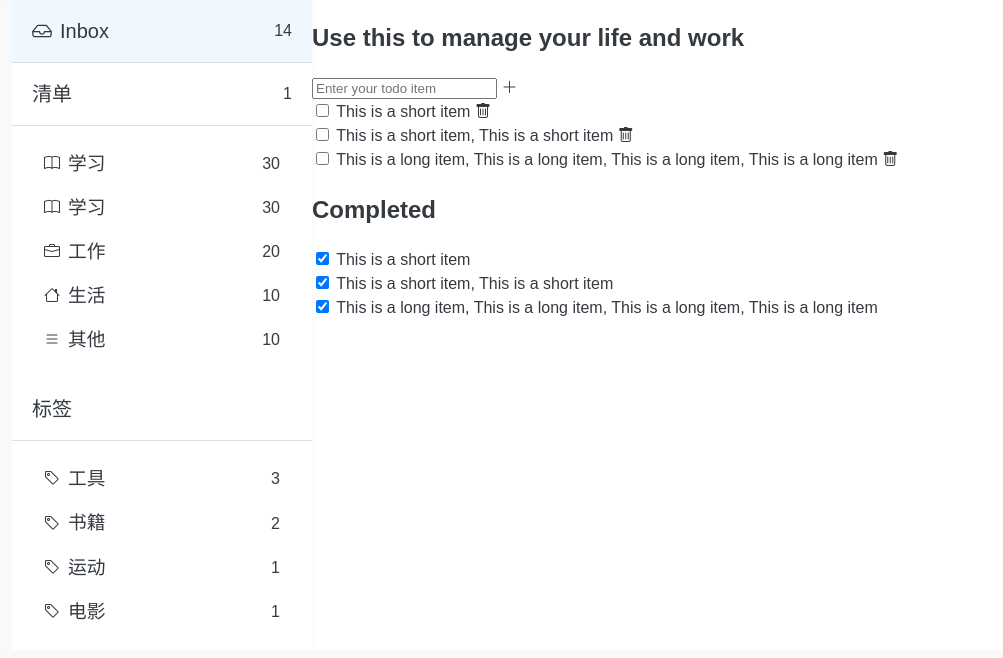
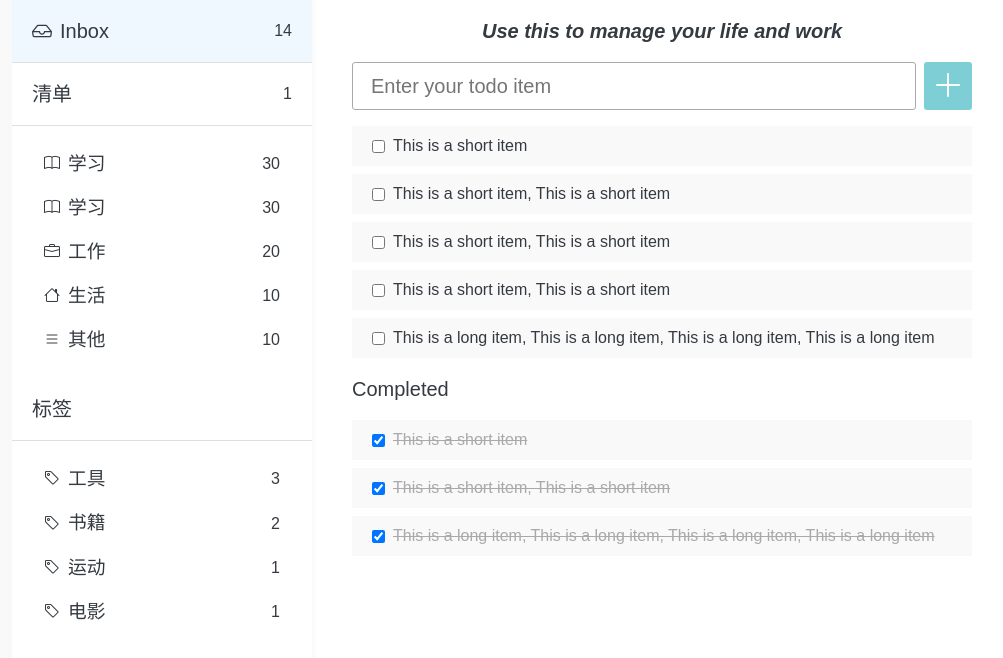
Before and after one commit to gtb-2023-xia-jingwen/assignment-html-css, a website: page public/index.html in a window 1280 px wide. Shown: the whole page, without its empty margins (128-1131 px from the left). Drawn offline with Linux system fonts and the light colour scheme.

Commit message:
[Jingwen Xia] feat: complete content style

```diff
--- a/public/index.html
+++ b/public/index.html
@@ -92,6 +92,17 @@
             <label>This is a short item, This is a short item</label>
             <i class="bi-trash"></i>
           </li>
+          <li>
+            <input type="checkbox">
+            <label>This is a short item, This is a short item</label>
+            <i class="bi-trash"></i>
+          </li>
+
+          <li>
+            <input type="checkbox">
+            <label>This is a short item, This is a short item</label>
+            <i class="bi-trash"></i>
+          </li>
 
           <li>
             <input type="checkbox">
@@ -115,7 +126,12 @@
             <input type="checkbox" checked>
             <label>This is a long item, This is a long item, This is a long item, This is a long item</label>
           </li>
+          <li>
+            <input type="checkbox" checked>
+            <label>This is a long item, This is a long item, This is a long item, This is a long item, This is a long item</label>
+          </li>
         </ul>
+      </section>
     </section>
   </main>
   </body>
--- a/public/styles/_content.scss
+++ b/public/styles/_content.scss
@@ -0,0 +1,116 @@
+@import "reboot";
+@import "variables";
+
+
+.contents {
+  width: 70%;
+  height: 100vh;
+  padding: 16px 40px;
+  display: flex;
+  flex-direction: column;
+
+  h2, h3 {
+    font-weight: normal;
+    margin: 0;
+    padding: 0;
+  }
+
+  h2 {
+    font-size: 20px;
+    margin: 16px 0;
+
+    &:first-child {
+      font-weight: bold;
+      font-style: italic;
+      margin-top: 0px;
+      text-align: center;
+    }
+
+  }
+
+  .input-item {
+    margin-bottom: 16px;
+    display: flex;
+
+    input {
+      flex: 1;
+      height: 48px;
+      font-size: 20px;
+      border: 1px solid $gray;
+      text-indent:16px;
+      border-radius: 3px;
+    }
+
+    input:focus {
+      outline: none;
+      border: 1px solid $primary-blue;
+    }
+
+    i {
+      font-size: 32px;
+      color: white;
+      width: 48px;
+      text-align: center;
+      margin-left: 8px;
+      border-radius: 3px;
+      background-color: $primary-blue;
+    }
+
+    i:active {
+      background-color: $second-blue;
+    }
+  }
+
+  .todo-items {
+    min-height: 140px;
+    overflow: auto;
+  }
+
+  .completed-items {
+    height: 140px;
+    overflow: auto;
+  }
+
+  .todo-items li, .completed-items li{
+    padding: 0 16px;
+    height: 40px;
+    background-color: $gray-light;
+    margin-bottom: 8px;
+    display: flex;
+    align-items: center;
+
+    &:last-child {
+      margin-bottom: 0;
+    }
+
+    input {
+      margin-right: 8px;
+    }
+
+    .bi-trash {
+      margin-left: 8px;
+      display: none;
+    }
+
+    &:hover {
+      .bi-trash {
+        display: block;
+        color: red;
+      }
+    }
+
+    label {
+      flex: 1;
+      overflow: hidden;
+      white-space: nowrap;
+      text-overflow: ellipsis;
+    }
+  }
+
+  .completed-items li {
+    label {
+      color: $gray;
+      text-decoration: line-through;
+    }
+  }
+}
--- a/public/styles/index.scss
+++ b/public/styles/index.scss
@@ -1,6 +1,7 @@
 @import "reboot";
 @import "variables";
 @import "aside";
+@import "content";
 
 body {
   background-color: $gray-light;
@@ -10,10 +11,6 @@ body {
     display: flex;
     margin: 0 auto;
     background-color: white;
-
-    .contents {
-      width: 70%;
-    }
   }
 
 }
```
Also changed, not shown: public/styles/index.css, 1 other file.
